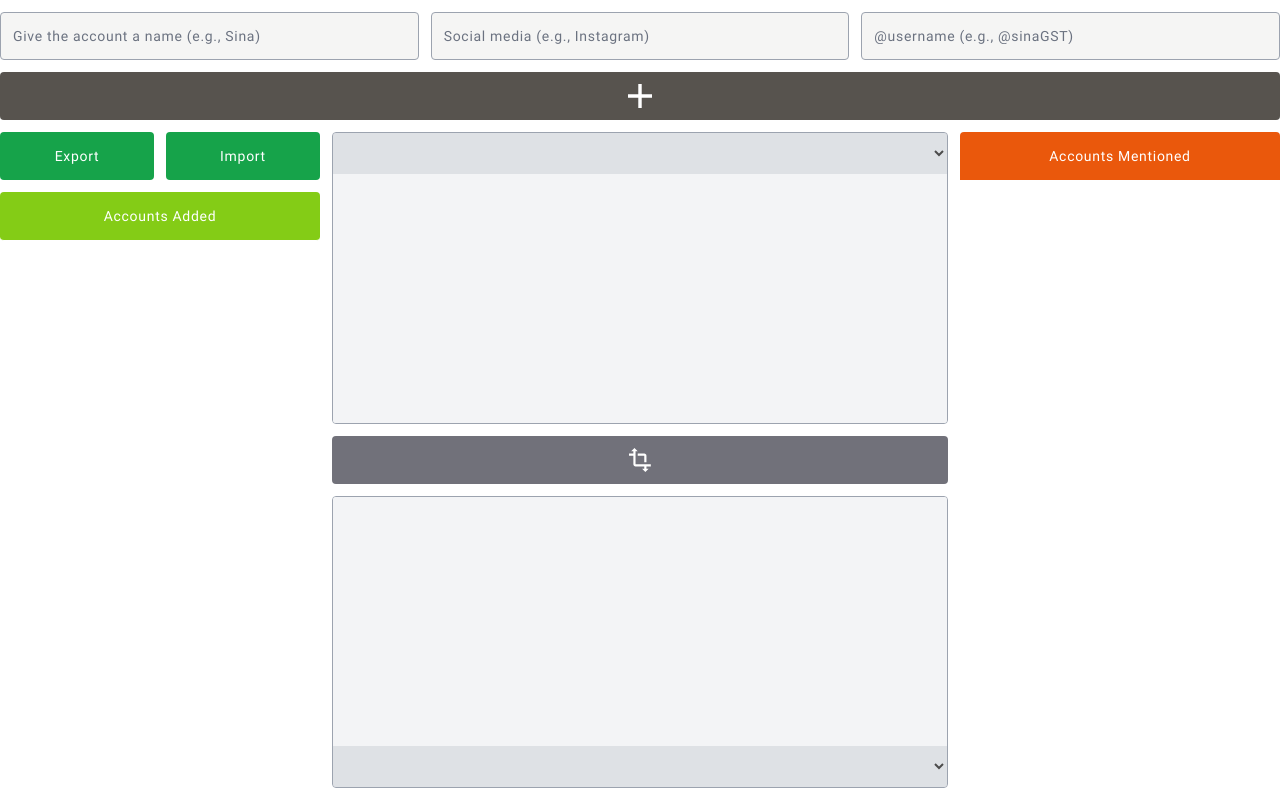
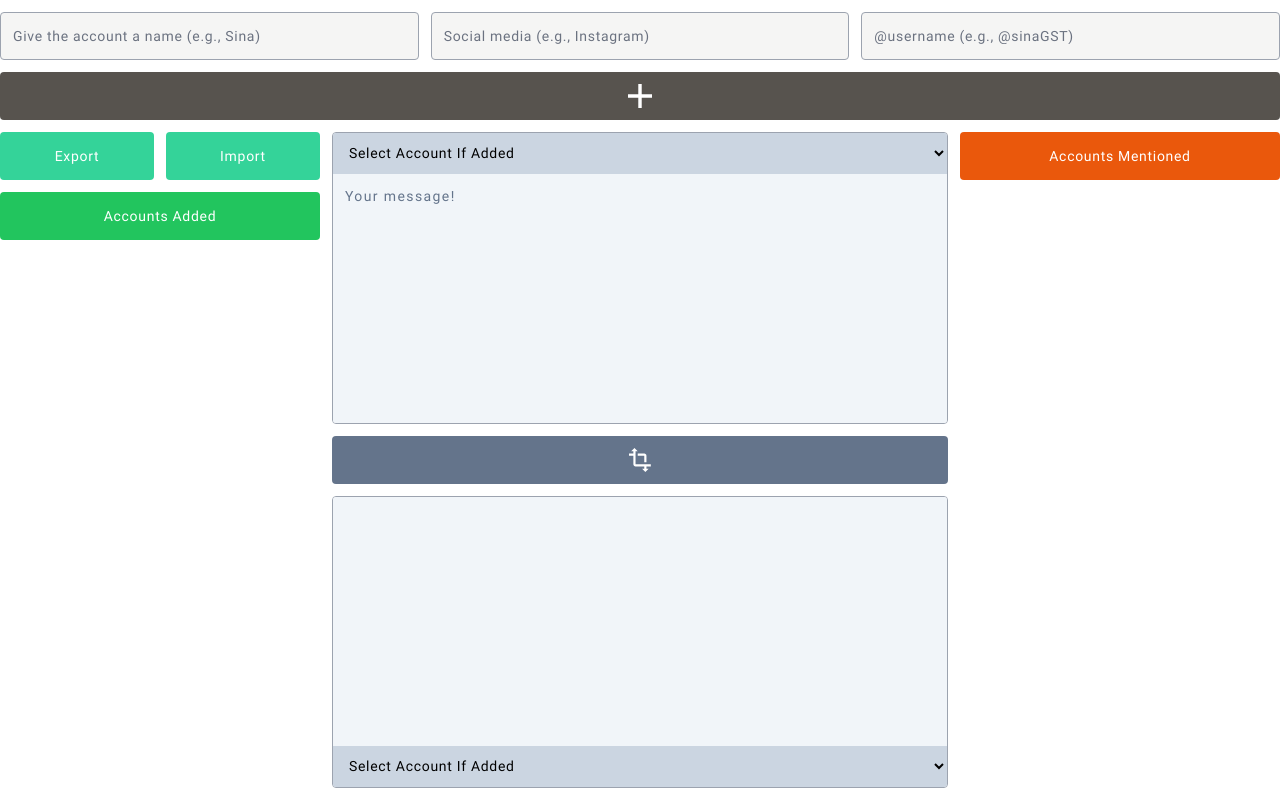
Before and after one commit to Sina-Hosseini-GST/social-converter, a SvelteKit app: page / in a window 1280 px wide. Built offline with nearby package versions, Linux system fonts and the light colour scheme.

Commit message:
Change UI, and fix default options for both social inputs

```diff
--- a/src/routes/+page.svelte
+++ b/src/routes/+page.svelte
@@ -17,10 +17,12 @@
 	let socialMedia = $state('');
 	let userName = $state('');
 
+	let defaultSocialMedia = 'Select Account If Added';
+
 	let inputText = $state('');
-	let inputSocialMedia = $state('');
+	let inputSocialMedia = $state(defaultSocialMedia);
 	let outputText = $state('');
-	let outputSocialMedia = $state('');
+	let outputSocialMedia = $state(defaultSocialMedia);
 
 	$effect(() => {
 		const localStorageInformations = JSON.parse(localStorage.getItem('informations'));
@@ -29,7 +31,7 @@
 		}
 	});
 
-	let entryIndex = 0;
+	let entryIndex = - 1;
 
 	const addEntry = (event) => {
 		event.preventDefault();
@@ -49,7 +51,7 @@
 					for (let j = 0; j < informations[i].accounts.length; j++) {
 						if (informations[i].accounts[j].socialMedia === socialMedia) {
 							innerFlag = false;
-							alert(`${socialMedia} added for ${name}`);
+							alert(`${name} has ${socialMedia} account already!`);
 						}
 					}
 
@@ -66,7 +68,6 @@
 
 			if (flag) {
 				informations.push({
-					id: informations.length ? informations[informations.length - 1].id + 1 : 1,
 					name,
 					accounts: [
 						{
@@ -77,7 +78,7 @@
 				});
 			}
 
-			if (entryIndex === 1) {
+			if (entryIndex === 0) {
 				inputSocialMedia = socialMedia;
 				outputSocialMedia = socialMedia;
 			}
@@ -126,7 +127,7 @@
 											// same entry
 											if (information.name === outerInformation.name && account.socialMedia === outputSocialMedia) {
 												innerFlag = false;
-												outputText += `<span class='text-[red]'>${account.userName}</span>${space}`;
+												outputText += `<span class='text-[red] font-bold'>${account.userName}</span>${space}`;
 												break loop;
 											}
 										}
@@ -178,28 +179,28 @@
 	<main class="flex flex-1 overflow-hidden xl:gap-3">
 		<section class="flex flex-col w-1/4 xl:gap-3">
 			<div class="flex xl:gap-3">
-				<button class="w-1/2 tracking-wider text-white bg-green-600 transition-colors duration-[250ms] hover:bg-green-500 text-center leading-[3rem] rounded" onclick={ localStorageHandler }>
+				<button class="w-1/2 tracking-wider text-white bg-emerald-400 transition-colors duration-[250ms] hover:bg-emerald-500 text-center leading-[3rem] rounded" onclick={ localStorageHandler }>
 					Export
 				</button>
-				<button class="w-1/2 tracking-wider text-white bg-green-600 transition-colors duration-[250ms] hover:bg-green-500 text-center leading-[3rem] rounded">
+				<button class="w-1/2 tracking-wider text-white bg-emerald-400 transition-colors duration-[250ms] hover:bg-emerald-500 text-center leading-[3rem] rounded">
 					Import
 				</button>
 			</div>
-			<h1 class="tracking-wider text-white bg-lime-500 text-center leading-[3rem] border-b border-white rounded">
+			<h1 class="tracking-wider text-white bg-green-500 text-center leading-[3rem] rounded">
 				Accounts Added
 			</h1>
 			<div class="flex flex-col overflow-auto xl:gap-3">
 				{#each informations as information, i}
 					<div class="tracking-widest text-white">
 						{#if information.accounts.length}
-							<input placeholder="Give the account a name (e.g., Sina)" class="sticky top-0 z-10 w-full border-b border-white bg-lime-400 xl:leading-10 xl:px-3 focus:outline-none placeholder:text-gray-100" bind:value={information.name}>
+							<input placeholder="Give the account a name (e.g., Sina)" class="sticky top-0 z-10 w-full border-b border-white bg-lime-500 xl:leading-10 xl:px-3 focus:outline-none placeholder:text-gray-100" bind:value={information.name}>
 						{/if}
 						<ul class="text-xs">
 							{#each information.accounts as account, j}
 								<li class="flex border-b border-white xl:leading-8">
 									<div class="flex flex-1">
-										<input placeholder="Social media (e.g., Instagram)" class="w-1/2 bg-blue-400 border-r border-white xl:px-3 focus:outline-none placeholder:text-gray-100" bind:value={account.socialMedia}>
-										<input placeholder="@username (e.g., @sinaGST)" class="w-1/2 bg-blue-400 border-r border-white xl:px-3 focus:outline-none placeholder:text-gray-100" bind:value={account.userName}>
+										<input placeholder="Social media (e.g., Instagram)" class="w-1/2 bg-lime-400 border-r border-white xl:px-3 focus:outline-none placeholder:text-gray-100" bind:value={account.socialMedia}>
+										<input placeholder="@username (e.g., @sinaGST)" class="w-1/2 bg-lime-400 border-r border-white xl:px-3 focus:outline-none placeholder:text-gray-100" bind:value={account.userName}>
 									</div>
 									<button class="size-8 flex justify-center items-center bg-lime-500 hover:bg-lime-400 transition-colors duration-[250ms]" onclick={ () => {informations[i].accounts.splice(j, 1); !informations[i].accounts.length && informations.splice(i, 1);} }>
 										<svg class="w-auto h-1/2 fill-white" xmlns="http://www.w3.org/2000/svg" fill="currentColor" color="" viewBox="5 3 14 18"><path d="M0 0h24v24H0z" fill="none"></path><path d="M0 0h24v24H0V0z" fill="none"></path><path d="M6 19c0 1.1.9 2 2 2h8c1.1 0 2-.9 2-2V7H6v12zm2.46-7.12l1.41-1.41L12 12.59l2.12-2.12 1.41 1.41L13.41 14l2.12 2.12-1.41 1.41L12 15.41l-2.12 2.12-1.41-1.41L10.59 14l-2.13-2.12zM15.5 4l-1-1h-5l-1 1H5v2h14V4z"></path></svg>
@@ -213,46 +214,44 @@
 		</section>
 		<section class="flex flex-col flex-1 xl:gap-3">
 			<div class="flex flex-col flex-1 overflow-hidden border border-gray-400 rounded focus-within:border-black">
-				<select class="w-full h-12 tracking-wider text-black bg-gray-300 focus:outline-none xl:px-3" disabled={!informations.length && true} bind:value={inputSocialMedia}>
+				<select class="w-full h-12 tracking-wider text-black bg-slate-300 focus:outline-none xl:px-3" bind:value={inputSocialMedia}>
+					<option class="text-[red]">
+						{defaultSocialMedia}
+					</option>
 					{#each socialMediaEntries as socialMediaEntry}
 						<option>
 							{socialMediaEntry}
 						</option>
-						{:else}
-							<option>
-								No Account Added
-							</option>
 					{/each}
 				</select>
-				<textarea class="tracking-widest resize-none bg-gray-100 size-full focus:outline-none xl:p-3 placeholder:text-gray-500 focus:bg-white transition-colors duration-[250ms]" bind:value={inputText}></textarea>
+				<textarea class="tracking-widest resize-none bg-slate-100 size-full focus:outline-none xl:p-3 placeholder:text-slate-500 focus:bg-white transition-colors duration-[250ms]" bind:value={inputText} placeholder="Your message!"></textarea>
 			</div>
-			<button class="h-12 w-full flex justify-center items-center bg-zinc-500 hover:bg-zinc-600 transition-colors duration-[250ms] rounded" onclick={ convert }>
+			<button class="h-12 w-full flex justify-center items-center bg-slate-500 hover:bg-slate-600 transition-colors duration-[250ms] rounded" onclick={ convert }>
 				<svg class="w-auto h-1/2 fill-white" xmlns="http://www.w3.org/2000/svg" fill="currentColor" color="" viewBox="2 1 20 22"><path d="M0 0h24v24H0z" fill="none"></path><path d="M22 18v-2H8V4h2L7 1 4 4h2v2H2v2h4v8c0 1.1.9 2 2 2h8v2h-2l3 3 3-3h-2v-2h4zM10 8h6v6h2V8c0-1.1-.9-2-2-2h-6v2z"></path></svg>
 			</button>
 			<div class="flex flex-col flex-1 overflow-hidden border border-gray-400 rounded focus-within:border-black">
-				<p class="tracking-widest bg-gray-100 size-full xl:p-3">
+				<p class="tracking-widest bg-slate-100 size-full xl:p-3">
 					{@html outputText}
 				</p>
-				<select class="w-full h-12 tracking-wider text-black bg-gray-300 focus:outline-none xl:px-3" disabled={!informations.length && true} bind:value={outputSocialMedia}>
+				<select class="w-full h-12 tracking-wider text-black bg-slate-300 focus:outline-none xl:px-3" bind:value={outputSocialMedia}>
+					<option class="text-[red]">
+						{defaultSocialMedia}
+					</option>
 					{#each socialMediaEntries as socialMediaEntry}
 						<option>
 							{socialMediaEntry}
 						</option>
-						{:else}
-							<option>
-								No Account Added
-							</option>
 					{/each}
 				</select>
 			</div>
 		</section>
-		<section class="w-1/4">
-			<h1 class="tracking-wider text-white bg-orange-600 text-center leading-[3rem] border-b border-white rounded-t">
+		<section class="w-1/4 flex flex-col xl:gap-3">
+			<h1 class="tracking-wider text-white bg-orange-600 text-center leading-[3rem] rounded">
 				Accounts Mentioned
 			</h1>
-			<ul>
+			<ul class="flex flex-col xl:gap-3">
 				{#each nameEntries as nameEntry}
-					<li class="tracking-widest text-white bg-orange-400 border-b border-white xl:leading-8 xl:px-3">
+					<li class="tracking-widest text-white bg-orange-400 xl:leading-8 xl:px-3">
 						{nameEntry}
 					</li>
 				{/each}
```
